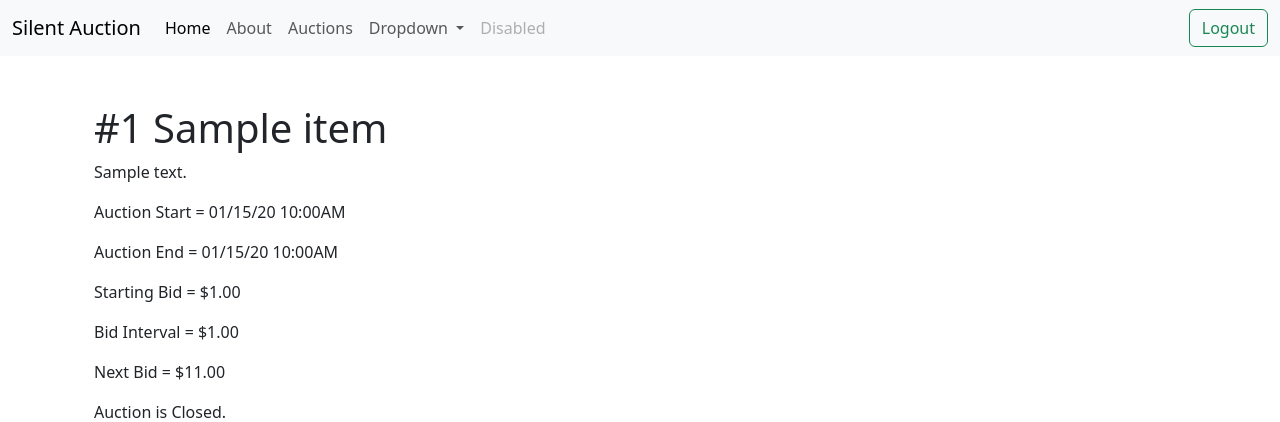
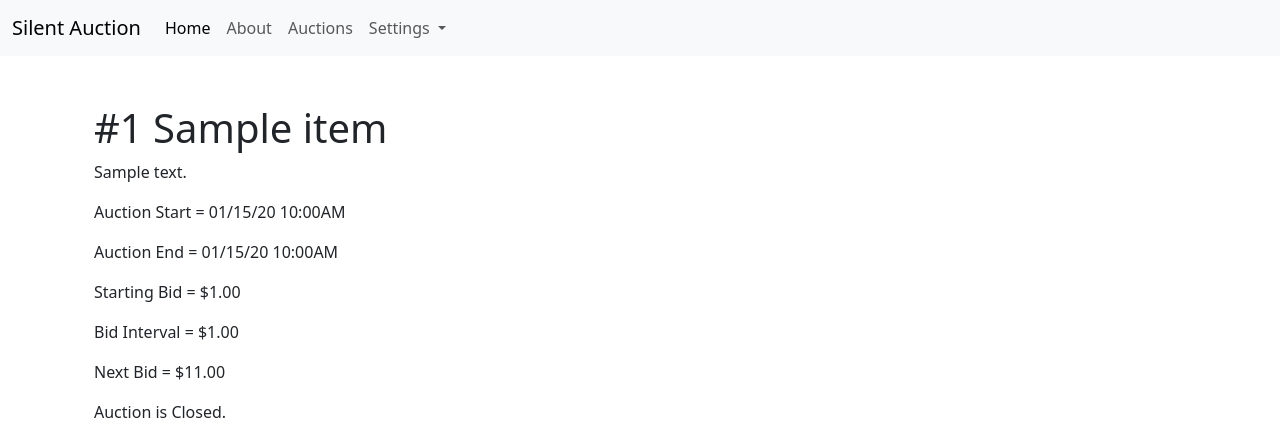
Before and after one commit to spwisner/silent-auction, a Flask app: page /auction-items/1 in a window 1280 px wide. Shown: the top 422 px of the page. Run offline with Flask 2, Linux system fonts and the light colour scheme; a user stored in the database is signed in; tables that the repository leaves empty hold one stand-in row (values such as "Sample post"); grey boxes marked "Sample" are stand-in pictures.

Commit message:
Refactor nav

```diff
--- a/silentauction/auction_items/views.py
+++ b/silentauction/auction_items/views.py
@@ -3,17 +3,26 @@ from silentauction import db
 from silentauction.models import Auction, AuctionItem, Photo, Bid
 from silentauction.auction_items.forms import BidForm
 from datetime import datetime
+from flask_login import current_user
 
 auction_items_blueprint = Blueprint('auction_items', __name__,
                                template_folder='templates/auction_items')
 
-@auction_items_blueprint.route('/<int:auction_item_id>', methods=['GET', 'POST'])
-def view_auction_item(auction_item_id):
+def get_highest_bid(auction_item_id):
     auction_item = AuctionItem.query.get(auction_item_id)
     highest_bid = Bid.query.filter_by(auction_item_id=auction_item.id).order_by(Bid.amount.desc()).first()
+    return (auction_item, highest_bid)
+
+def get_next_bid_amount(highest_bid, auction_item):
     highest_bid_amount = None if (highest_bid is None) else highest_bid.amount
     print(highest_bid_amount)
     next_bid_amount = auction_item.starting_bid if (highest_bid_amount is None or highest_bid_amount < auction_item.starting_bid) else (highest_bid_amount + auction_item.bid_interval)
+    return next_bid_amount
+
+@auction_items_blueprint.route('/<int:auction_item_id>', methods=['GET', 'POST'])
+def view_auction_item(auction_item_id):
+    (auction_item, highest_bid) = get_highest_bid(auction_item_id)
+    next_bid_amount = get_next_bid_amount(highest_bid=highest_bid, auction_item=auction_item)
 
     current_time = datetime.utcnow()
     # is_auction_item_active = auction_item.auction_start < current_time < auction_item.auction_end
@@ -33,15 +42,10 @@ def view_auction_item(auction_item_id):
 
 @auction_items_blueprint.route('/<int:auction_item_id>/bid', methods=['GET', 'POST'])
 def bid_on_auction_item(auction_item_id):
-    auction_item = AuctionItem.query.get(auction_item_id)
-    highest_bid = Bid.query.filter_by(auction_item_id=auction_item.id).order_by(Bid.amount.desc()).first()
-    highest_bid_amount = None if (highest_bid is None) else highest_bid.amount
-    print(highest_bid_amount)
-    next_bid_amount = auction_item.starting_bid if (highest_bid_amount is None or highest_bid_amount < auction_item.starting_bid) else (highest_bid_amount + auction_item.bid_interval)
-
+    (auction_item, highest_bid) = get_highest_bid(auction_item_id)
+    next_bid_amount = get_next_bid_amount(highest_bid=highest_bid, auction_item=auction_item)
 
     #@TODO add validations
-
     hidden_auction_item_id = request.args.get('hidden_auction_item_id')
     hidden_bid_amount = request.args.get('hidden_bid_amount')
     hidden_user_id = request.args.get('hidden_auction_item_id')
@@ -52,13 +56,13 @@ def bid_on_auction_item(auction_item_id):
         print(hidden_bid_amount)
         print(hidden_user_id)
 
-        bid = Bid(amount=next_bid_amount, auction_item_id=int(hidden_auction_item_id), user_id=int(hidden_user_id))
+        bid = Bid(amount=next_bid_amount, auction_item_id=auction_item_id, user_id=current_user.id)
         db.session.add(bid)
         db.session.commit()
         print(bid.id)
         # db.session.add(user)
         # db.session.commit()
-        flash('Thank you for bidding')
+        flash(f"Your bid of ${next_bid_amount} was successful.")
         redirect(url_for('auction_items.view_auction_item', auction_item_id=auction_item.id))
 
         auction_item = AuctionItem.query.get(auction_item_id)
--- a/silentauction/models.py
+++ b/silentauction/models.py
@@ -183,5 +183,3 @@ class Bid(db.Model):
         self.updated_at = updated_at or datetime.utcnow()
         self.auction_item_id = auction_item_id
         self.user_id = user_id
-
-# db.create_all()
--- a/silentauction/templates/base.html
+++ b/silentauction/templates/base.html
@@ -1,6 +1,5 @@
 <!DOCTYPE html>
 <html lang="en">
-
 	<head>
 		<meta charset="UTF-8">
 		<meta name="viewport" content="width=device-width, initial-scale=1.0">
@@ -23,7 +22,7 @@
 					aria-controls="navbarSupportedContent" aria-expanded="false" aria-label="Toggle navigation">
 					<span class="navbar-toggler-icon"></span>
 				</button>
-			<div class="collapse navbar-collapse" id="navbarSupportedContent">
+				<div id="navbarSupportedContent" class="collapse navbar-collapse">
 					<ul class="navbar-nav me-auto mb-2 mb-lg-0">
 						<li class="nav-item">
 							<a class="nav-link active" aria-current="page" href="{{url_for('index')}}">Home</a>
@@ -34,30 +33,23 @@
 						<li class="nav-item">
 							<a class="nav-link" href="{{url_for('auctions.list')}}">Auctions</a>
 						</li>
+						{% if current_user.is_authenticated %}
 						<li class="nav-item dropdown">
 							<a class="nav-link dropdown-toggle" href="#" role="button" data-bs-toggle="dropdown" aria-expanded="false">
-							Dropdown
+							  Settings
 							</a>
 							<ul class="dropdown-menu">
-							<li><a class="dropdown-item" href="#">Action</a></li>
-							<li><a class="dropdown-item" href="#">Another action</a></li>
-							<li>
-								<hr class="dropdown-divider">
-							</li>
-							<li><a class="dropdown-item" href="#">Something else here</a></li>
+								{% if current_user.is_authenticated %}
+								<li><a href="{{url_for('users.settings_user_profile')}}" class="dropdown-item">Profile</a></li>
+								<li><a href="{{url_for('users.logout')}}" class="dropdown-item">Logout</a></li>
+								{% endif %}
 							</ul>
 						</li>
-					<li class="nav-item">
-						<a class="nav-link disabled" aria-disabled="true">Disabled</a>
-					</li>
+						{% endif %}
 					</ul>
-				{% if current_user.is_authenticated %}
+					{% if not current_user.is_authenticated %}
 					<div class="d-flex">
-						<a href="{{url_for('users.logout')}}" class="btn btn-outline-success" tabindex="-1" role="button" aria-disabled="true">Logout</a>
-					</div>
-				{% else %}
-					<div class="d-flex">
-						<a href="{{url_for('users.login')}}" class="btn btn-outline-success" tabindex="-1" role="button" aria-disabled="true">Login</a>
+						<a href="{{url_for('users.login')}}" class="btn btn-outline-success" role="button">Login</a>
 					</div>
 					{% endif %}
 				</div>
@@ -67,9 +59,7 @@
 			{% block content %}
 			{% endblock %}
 		</div>
-	<script src="https://cdn.jsdelivr.net/npm/bootstrap@5.3.2/dist/js/bootstrap.bundle.min.js" integrity="sha384-C6RzsynM9kWDrMNeT87bh95OGNyZPhcTNXj1NW7RuBCsyN/o0jlpcV8Qyq46cDfL" crossorigin="anonymous"></script>
 		<script src="https://cdn.jsdelivr.net/npm/@popperjs/core@2.11.8/dist/umd/popper.min.js" integrity="sha384-I7E8VVD/ismYTF4hNIPjVp/Zjvgyol6VFvRkX/vR+Vc4jQkC+hVqc2pM8ODewa9r" crossorigin="anonymous"></script>
 		<script src="https://cdn.jsdelivr.net/npm/bootstrap@5.3.2/dist/js/bootstrap.min.js" integrity="sha384-BBtl+eGJRgqQAUMxJ7pMwbEyER4l1g+O15P+16Ep7Q9Q+zqX6gSbd85u4mG4QzX+" crossorigin="anonymous"></script>
 	</body>
-
 </html>
```
Also changed, not shown: silentauction/users/views.py (+5 -15 lines), silentauction/users/templates/users/settings_user_profile.html (renamed from silentauction/users/templates/users/settings.html). Lines whose indentation alone changed are shown as unchanged.
